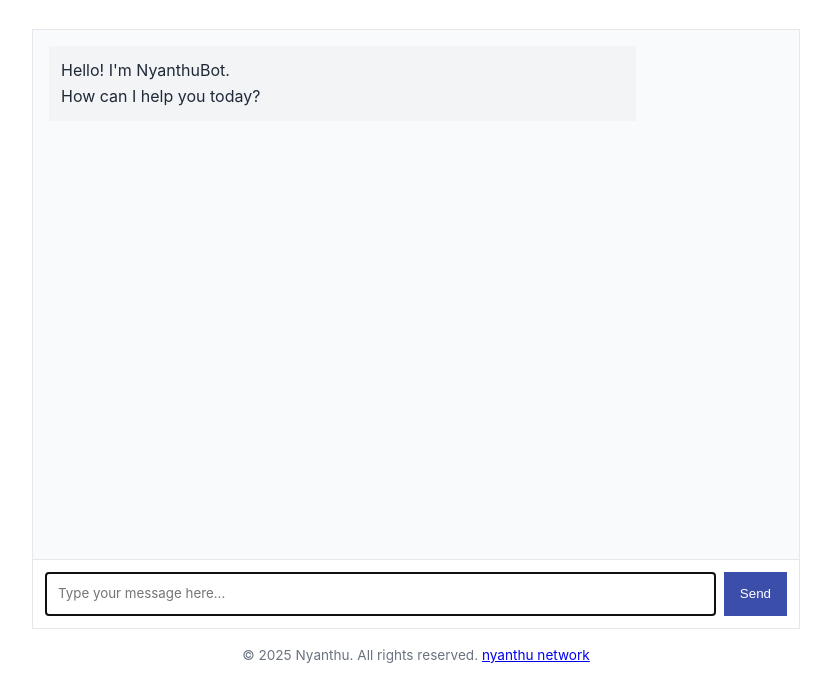
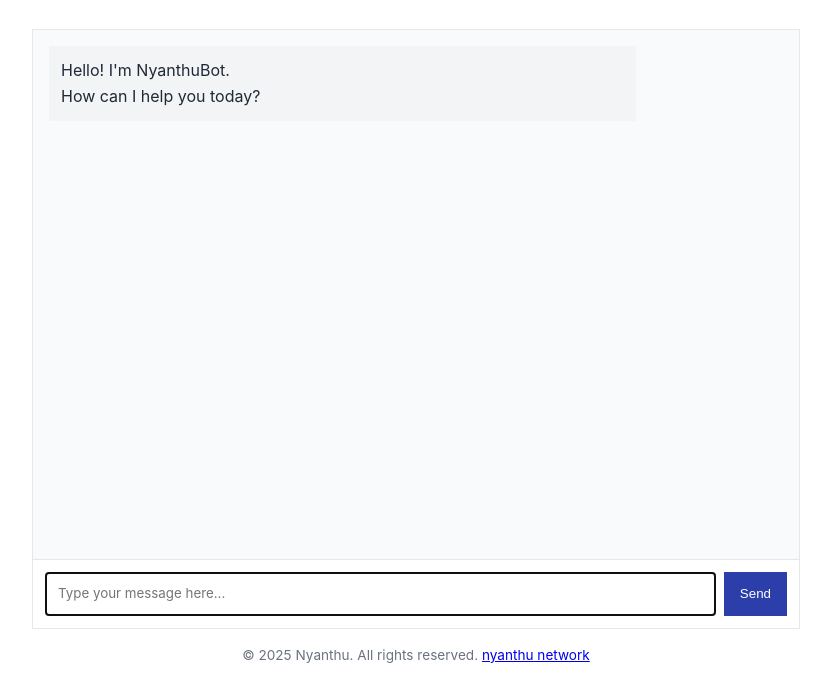
Before and after one commit to nyanthu-okabe/llm-chat-app-template, a website: page public/index.html in a window 1280 px wide. In both pictures the pointer is over the button "Send". Shown: the part 116-800 px from the top of the page, without its empty margins (224-1055 px from the left). Drawn offline with Linux system fonts and the light colour scheme.

Commit message:
Update index.html

```diff
--- a/public/index.html
+++ b/public/index.html
@@ -113,7 +113,7 @@
 
       #send-button:hover {
         //background-color: var(--primary-hover);
-        background-color: #3b4eaa;
+        background-color: #2b3eaa;
       }
 
       #send-button:disabled {
```
